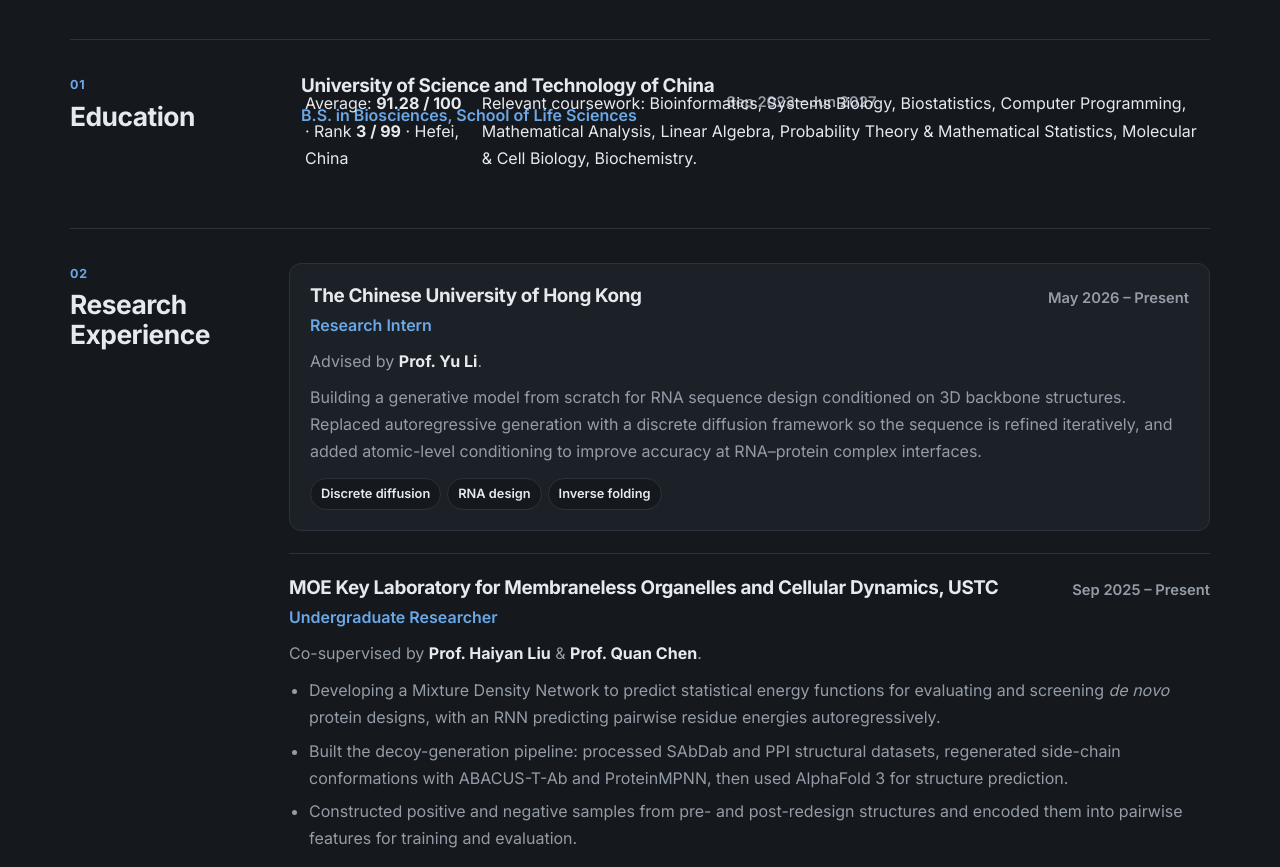
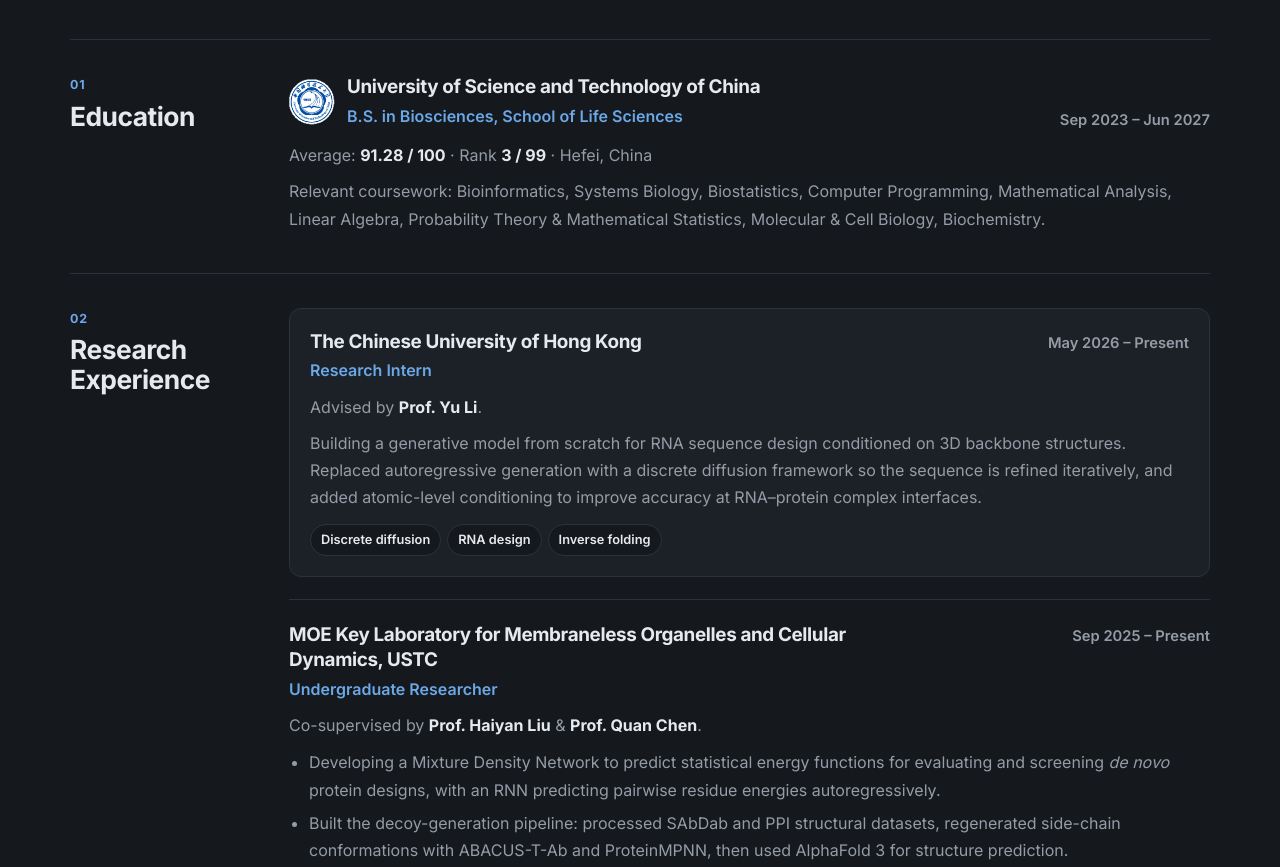
Before and after one commit to polaris150566/polaris150566.github.io, a plain HTML site: page index.html in a window 1280 px wide. Shown: the part 1270-2137 px from the top of the page. Drawn offline with Linux system fonts and the light colour scheme.

Commit message:
Fix unbalanced div that collapsed cv-institution and overlapped date with title

```diff
--- a/assets/css/styles.css
+++ b/assets/css/styles.css
@@ -441,13 +441,21 @@ img { display: block; max-width: 100%; }
 }
 
 .cv-entry-head {
-  align-items: flex-start;
+  align-items: baseline;
   display: flex;
-  gap: 16px;
+  gap: 12px 40px;
   justify-content: space-between;
 }
 
-.cv-entry h3 { font-size: 1.18rem; font-weight: 700; line-height: 1.3; margin: 0; }
+.cv-entry-head > div:first-child { min-width: 0; }
+
+.cv-entry h3 {
+  font-size: 1.18rem;
+  font-weight: 700;
+  line-height: 1.35;
+  margin: 0;
+  max-width: 46ch;
+}
 
 .cv-role { color: var(--accent); font-weight: 600; margin: 3px 0 0; }
 
@@ -1007,10 +1015,12 @@ img { display: block; max-width: 100%; }
 }
 
 .cv-institution h3 {
-  max-width: 100%;
-  overflow: hidden;
-  text-overflow: ellipsis;
+  max-width: none;
   white-space: nowrap;
+}
+
+@media (max-width: 820px) {
+  .cv-institution h3 { white-space: normal; }
 }
 
 @media (max-width: 700px) {
--- a/index.html
+++ b/index.html
@@ -137,8 +137,9 @@
               <div class="cv-institution">
                 <img class="cv-institution-logo" src="assets/img/ustc-emblem.png" alt="University of Science and Technology of China logo">
                 <div>
-                <h3>University of Science and Technology of China</h3>
-                <p class="cv-role">B.S. in Biosciences, School of Life Sciences</p>
+                  <h3>University of Science and Technology of China</h3>
+                  <p class="cv-role">B.S. in Biosciences, School of Life Sciences</p>
+                </div>
               </div>
               <p class="cv-date">Sep 2023 – Jun 2027</p>
             </div>
```
Also changed, not shown: cv/index.html (+3 -2 lines).
